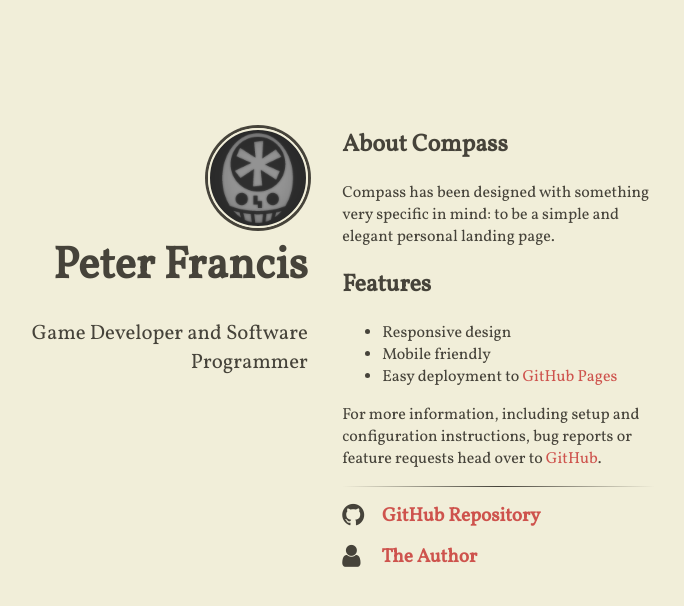
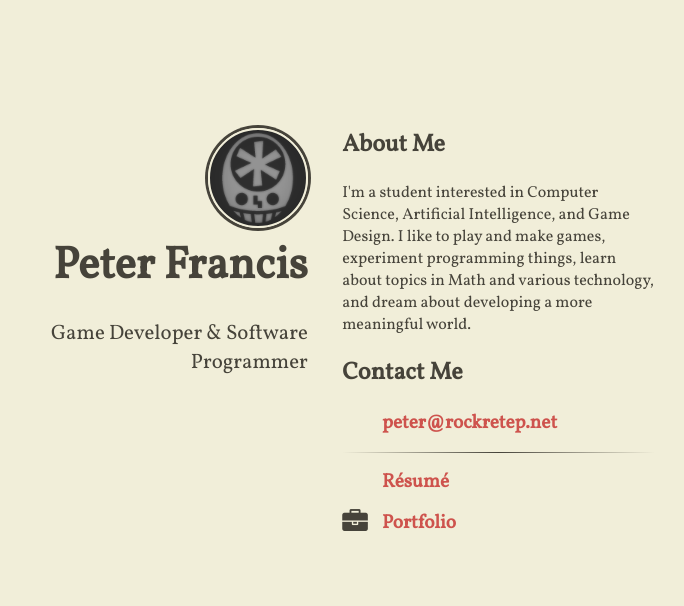
Before and after one commit to rockretep/rockretep.github.io, a Jekyll site: the page built from index.html, in a window 1280 px wide. Shown: the top 606 px of the page, without its empty margins (325-1009 px from the left). Built offline with Jekyll 4.4.1, drawn with Linux system fonts in a browser that asks for light colours; nearby versions of some CDN libraries.

Commit message:
update home page, add resume

```diff
--- a/_config.yml
+++ b/_config.yml
@@ -9,7 +9,7 @@
   # author will appear under the avatar (optional)
   author: "Peter Francis"
   # tagline will appear under the title (optional)
-  tagline: "Game Developer and Software Programmer"
+  tagline: "Game Developer & Software Programmer"
   # if include_content is true, the contents of the content.html include will be
   # added right above the generated item list, if present
   include_content: true
--- a/_includes/content.html
+++ b/_includes/content.html
@@ -1,24 +1,25 @@
-<h2>About Compass</h2>
-<p>Compass has been designed with something very specific in mind: to be a simple and elegant personal landing page.</p>
+<h2>About Me</h2>
+<p>I'm a student interested in Computer Science, Artificial Intelligence, and Game Design. I like to play and make games, experiment programming things, learn about topics in Math and various technology, and dream about developing a more meaningful world.</p>
 
-<h2>Features</h2>
-<ul>
-  <li>Responsive design</li>
-  <li>Mobile friendly</li>
-  <li>Easy deployment to <a href="https://pages.github.com/">GitHub Pages</a></li>
+<h2>Contact Me</h2>
+<ul class="fa-ul main-list">
+  <li class="main-list-item">
+    <span class="fa fa-mail fa-lg main-list-item-icon"></span>
+    <a href="mailto:peter@rockretep.net">peter@rockretep.net</a>
+  </li>
 </ul>
 
-<p>For more information, including setup and configuration instructions, bug reports or feature requests head over to <a href="https://github.com/excentris/compass">GitHub</a>.</p>
+<p></p>
 
 <hr />
 
 <ul class="fa-ul main-list">
   <li class="main-list-item">
-    <span class="fa fa-github fa-lg main-list-item-icon"></span>
-    <a href="https://github.com/excentris/compass">GitHub Repository</a>
+    <span class="fa fa-mail fa-lg main-list-item-icon"></span>
+    <a href="resume.pdf">Résumé</a>
   </li>
   <li class="main-list-item">
-    <span class="fa fa-user fa-lg main-list-item-icon"></span>
-    <a href="http://excentris.net">The Author</a>
+    <span class="fa fa-briefcase fa-lg main-list-item-icon"></span>
+    <a href="portfolio.html">Portfolio</a>
   </li>
 </ul>
```
Also changed, not shown: 1 other file.
